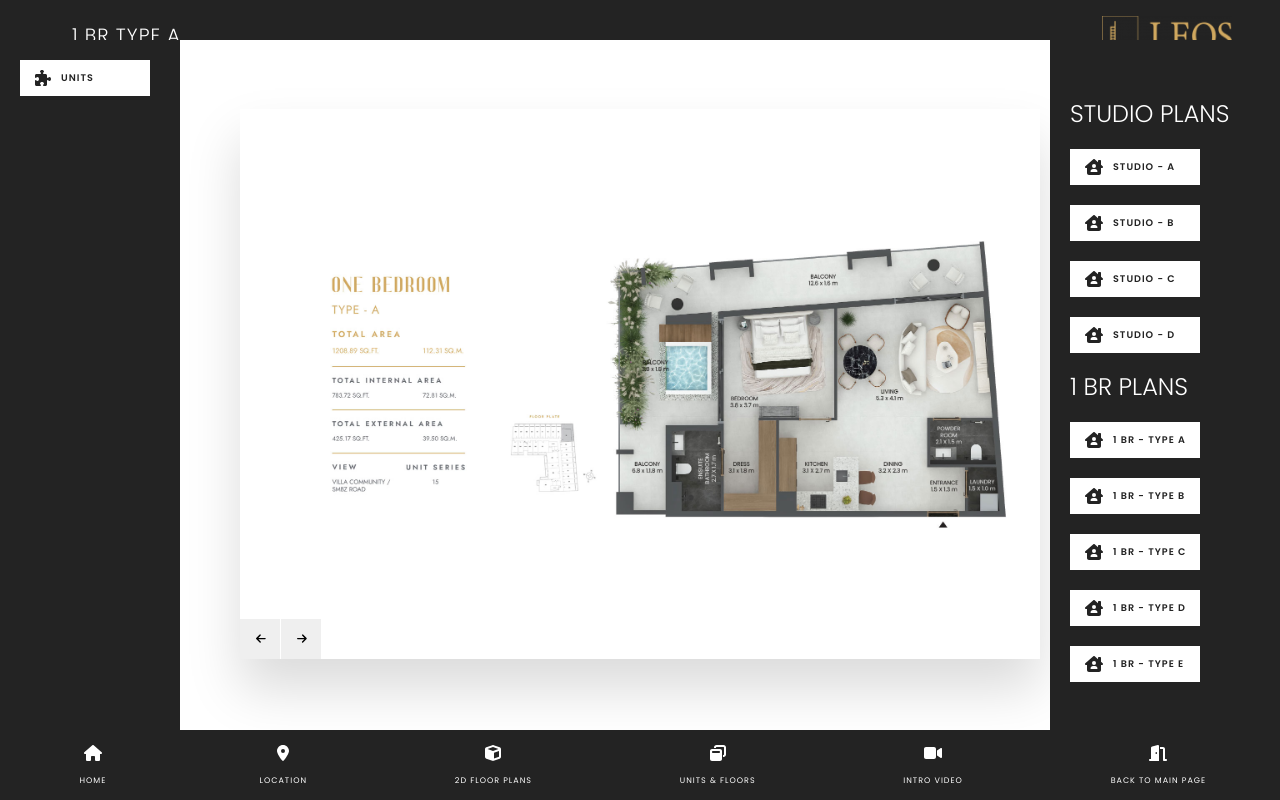
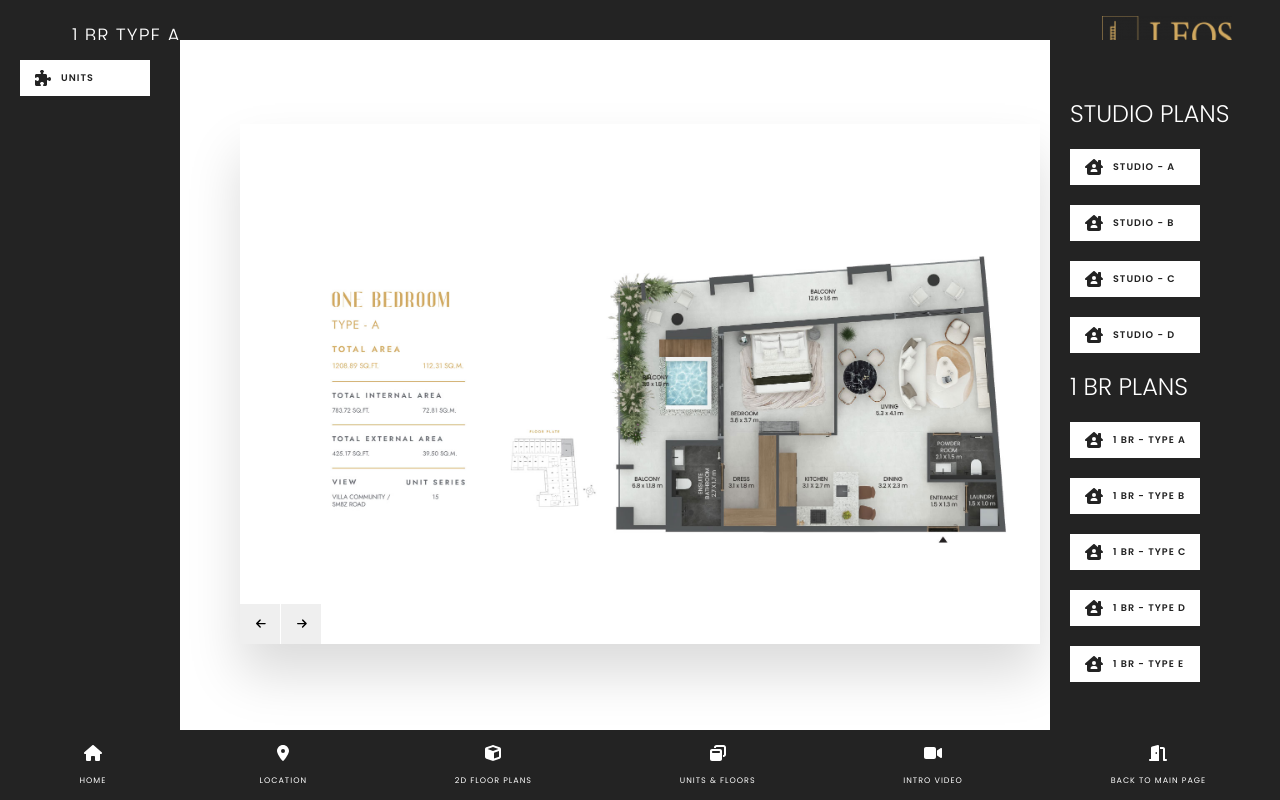
Before and after one commit to bilalshafqat42/leos-ipad, a React (Create React App) app: page /projects/cavendish/unit-plans in a window 1280 px wide. Built offline with nearby package versions, Linux system fonts and the light colour scheme.

Commit message:
more udpates

```diff
--- a/src/pages/project/hadleyHeights/exterior.css
+++ b/src/pages/project/hadleyHeights/exterior.css
@@ -35,7 +35,7 @@
   height: 398px; */
   width: 800px;
   /* height: 354px; */
-  height: 70%;
+  height: 65%;
   padding: 50px;
   background-color: #fff;
   box-shadow: 0 30px 50px #dbdbdb;
```
